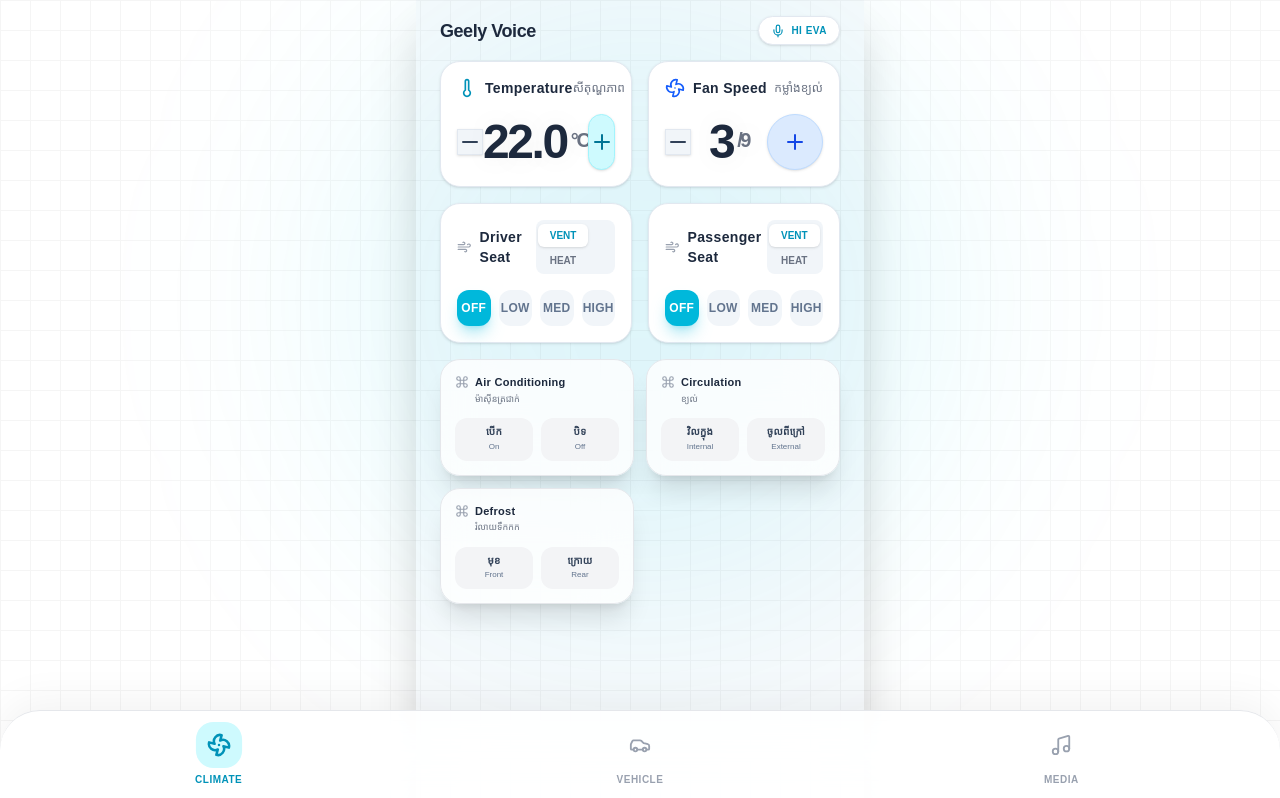
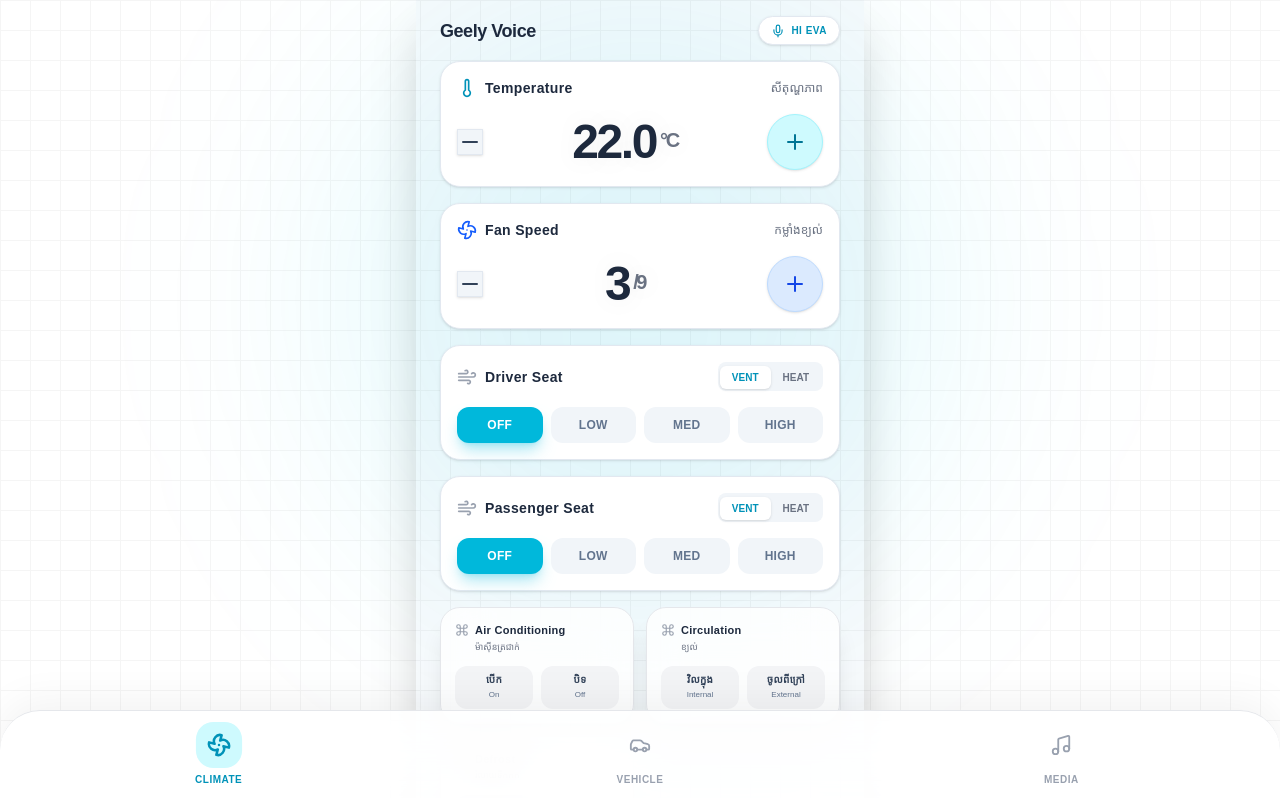
Before and after one commit to vatanaksambath/geely_voice_remote, a Next.js app: page / in a window 1280 px wide. Shown: the top 798 px of the page. Built offline with nearby package versions, Linux system fonts and the light colour scheme; a web font is replaced by a local one.

Commit message:
feat: implement DynamicClimateControls component with temperature, fan, and seat settings integration

```diff
--- a/src/components/DynamicClimateControls.tsx
+++ b/src/components/DynamicClimateControls.tsx
@@ -84,7 +84,7 @@
 
       {/* Temperature Control */}
       <div className={cn(
-        "bg-white dark:bg-[#18181b] border rounded-[20px] p-4 shadow-sm dark:shadow-xl dark:shadow-black/40 transition-all duration-300 flex flex-col justify-between",
+        "col-span-2 bg-white dark:bg-[#18181b] border rounded-[20px] p-4 shadow-sm dark:shadow-xl dark:shadow-black/40 transition-all duration-300 flex flex-col justify-between",
         activePhraseId?.startsWith('temp') ? "border-cyan-500 shadow-[0_0_15px_rgba(6,182,212,0.2)]" : "border-slate-200 dark:border-[#27272a]"
       )}>
         <div className="flex items-center justify-between mb-4">
@@ -119,7 +119,7 @@
 
       {/* Fan Speed Control */}
       <div className={cn(
-        "bg-white dark:bg-[#18181b] border rounded-[20px] p-4 shadow-sm dark:shadow-xl dark:shadow-black/40 transition-all duration-300 flex flex-col justify-between",
+        "col-span-2 bg-white dark:bg-[#18181b] border rounded-[20px] p-4 shadow-sm dark:shadow-xl dark:shadow-black/40 transition-all duration-300 flex flex-col justify-between",
         activePhraseId?.startsWith('fan') ? "border-cyan-500 shadow-[0_0_15px_rgba(6,182,212,0.2)]" : "border-slate-200 dark:border-[#27272a]"
       )}>
         <div className="flex items-center justify-between mb-4">
@@ -154,7 +154,7 @@
 
       {/* Driver Seat */}
       <div className={cn(
-        "bg-white dark:bg-[#18181b] border rounded-[20px] p-4 shadow-sm dark:shadow-xl dark:shadow-black/40 transition-all duration-300",
+        "col-span-2 bg-white dark:bg-[#18181b] border rounded-[20px] p-4 shadow-sm dark:shadow-xl dark:shadow-black/40 transition-all duration-300",
         (activePhraseId?.startsWith('driver_vent') || activePhraseId?.startsWith('driver_heat')) ? "border-cyan-500 shadow-[0_0_15px_rgba(6,182,212,0.2)]" : "border-slate-200 dark:border-[#27272a]"
       )}>
         <div className="flex items-center justify-between mb-4">
@@ -200,7 +200,7 @@
 
       {/* Passenger Seat */}
       <div className={cn(
-        "bg-white dark:bg-[#18181b] border rounded-[20px] p-4 shadow-sm dark:shadow-xl dark:shadow-black/40 transition-all duration-300",
+        "col-span-2 bg-white dark:bg-[#18181b] border rounded-[20px] p-4 shadow-sm dark:shadow-xl dark:shadow-black/40 transition-all duration-300",
         (activePhraseId?.startsWith('pass_vent') || activePhraseId?.startsWith('pass_heat')) ? "border-cyan-500 shadow-[0_0_15px_rgba(6,182,212,0.2)]" : "border-slate-200 dark:border-[#27272a]"
       )}>
         <div className="flex items-center justify-between mb-4">
```
